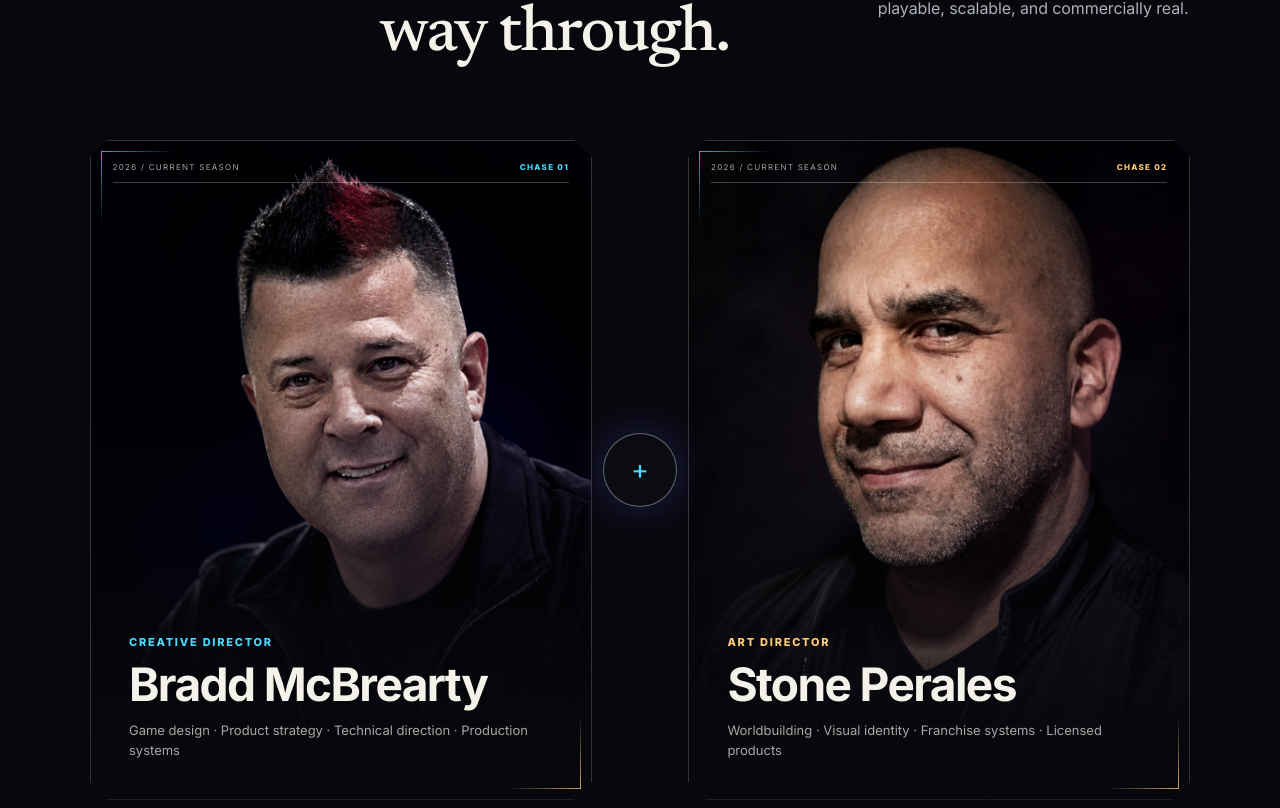
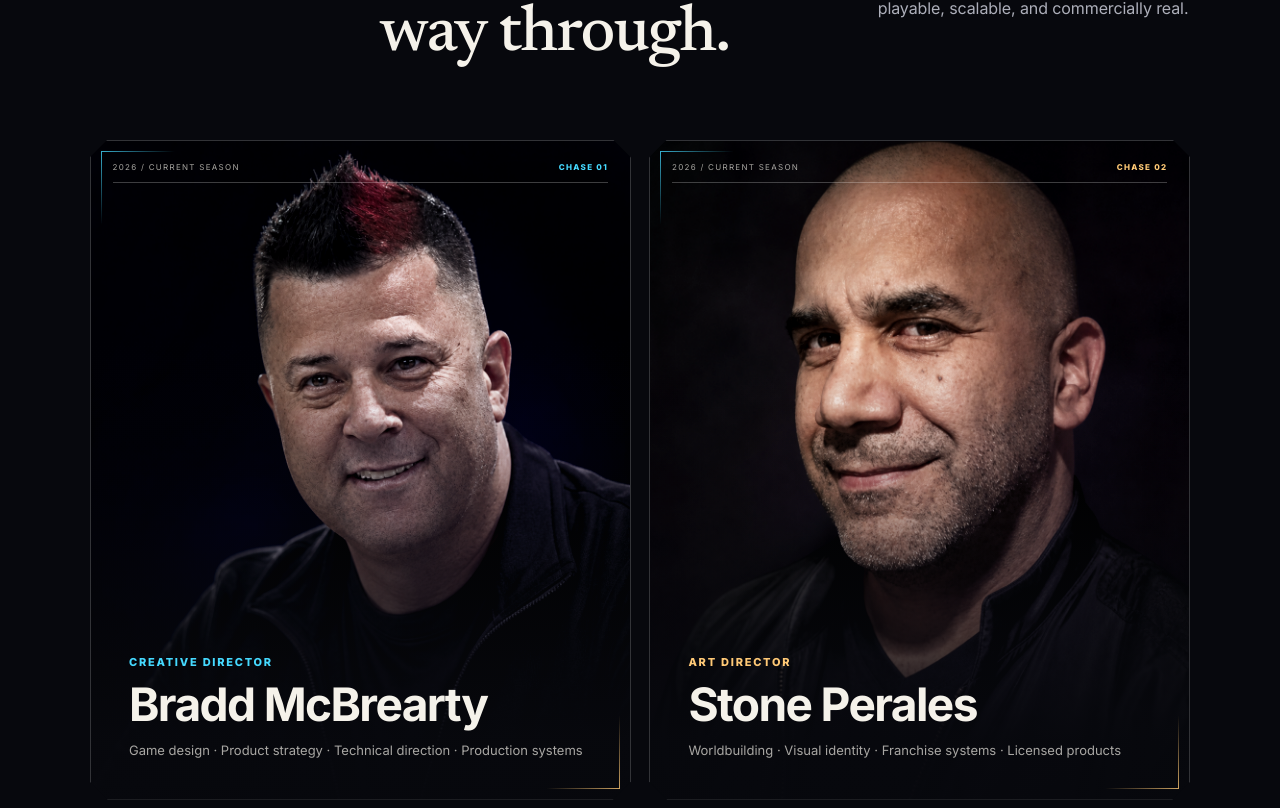
Before and after one commit to mcbradd/creative-leadership, a React (Vite) app: page / in a window 1280 px wide. Shown: the part 992-1800 px from the top of the page. Built offline with nearby package versions, Linux system fonts and the light colour scheme.

Commit message:
Remove center mark between leadership cards

```diff
--- a/src/App.tsx
+++ b/src/App.tsx
@@ -393,8 +393,6 @@ export default function App() {
               </div>
             </article>
 
-            <div className="plus-mark" aria-hidden="true"><span>+</span></div>
-
             <article className="leader-card leader-stone">
               <div className="portrait-wrap">
                 <img src={media("stone-portrait.png")} alt="Stone Perales" />
--- a/src/styles.css
+++ b/src/styles.css
@@ -261,7 +261,8 @@ section[id] { scroll-margin-top: 22px; }
 
 .leader-grid {
   display: grid;
-  grid-template-columns: minmax(0, 1fr) 96px minmax(0, 1fr);
+  grid-template-columns: repeat(2, minmax(0, 1fr));
+  gap: 18px;
   align-items: center;
 }
 .leader-card {
@@ -315,19 +316,6 @@ section[id] { scroll-margin-top: 22px; }
   color: rgba(245, 242, 234, 0.68);
   font-size: 13px;
   line-height: 1.55;
-}
-.plus-mark { display: grid; place-items: center; z-index: 3; }
-.plus-mark span {
-  display: grid;
-  place-items: center;
-  width: 74px;
-  height: 74px;
-  border: 1px solid rgba(255, 255, 255, 0.36);
-  border-radius: 50%;
-  background: #0b0c12;
-  box-shadow: 0 0 42px rgba(103, 92, 255, 0.28);
-  font-size: 27px;
-  color: var(--cyan);
 }
 .partnership-line {
   margin-top: 46px;
@@ -604,8 +592,6 @@ section[id] { scroll-margin-top: 22px; }
   .section-intro { gap: 20px; }
   .leader-grid { grid-template-columns: 1fr; }
   .leader-card { min-height: 650px; }
-  .plus-mark { height: 0; }
-  .plus-mark span { width: 62px; height: 62px; }
   .range-head .section-index, .depth-head .section-index { margin-bottom: 32px; }
   .range-grid { grid-template-columns: 1fr; }
   .range-card { min-height: 260px; padding: 30px 0 58px; }
```
